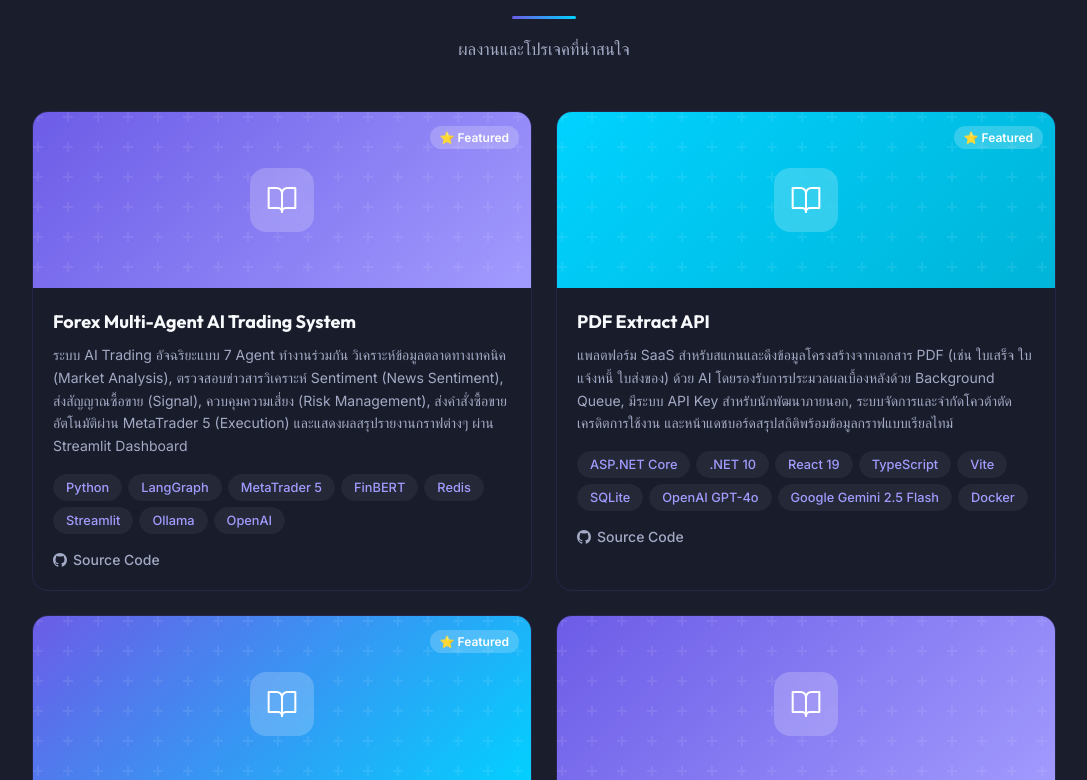
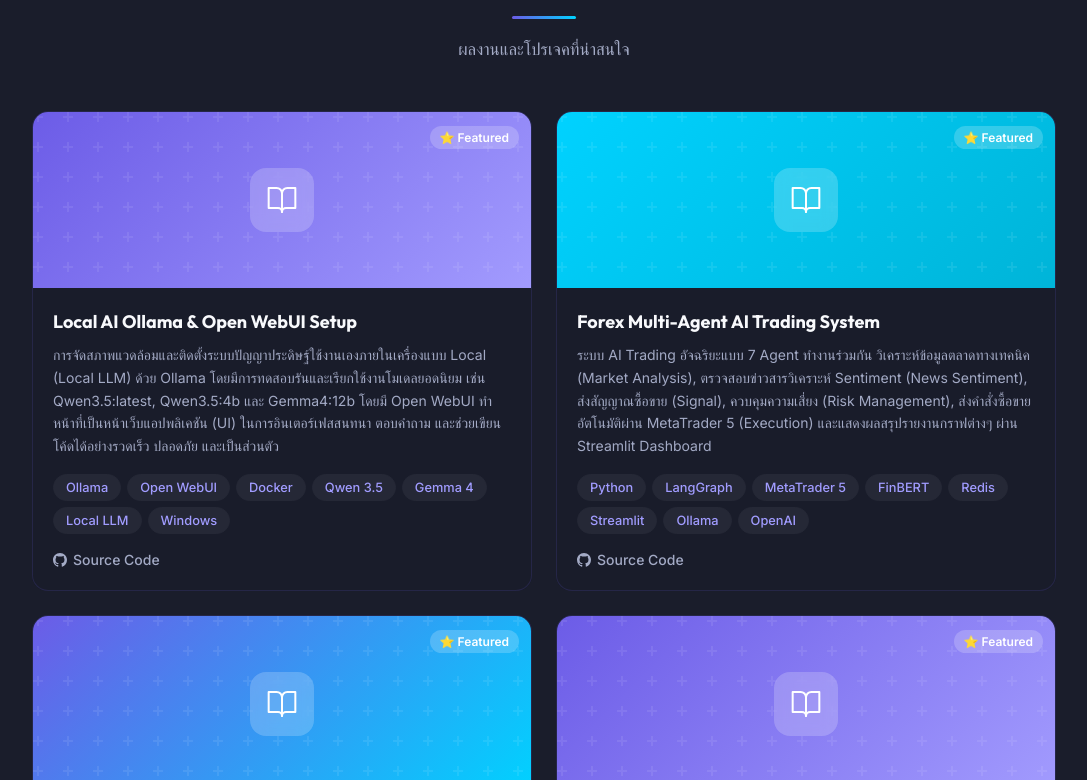
Before and after one commit to scorepionkille/scorepionkille.github.io, a Next.js app: page / in a window 1280 px wide. Shown: the part 8860-9640 px from the top of the page, without its empty margins (96-1183 px from the left). Built offline with nearby package versions, Linux system fonts and the light colour scheme.

Commit message:
feat: add data interface and initial state definitions to src/data/data.ts

```diff
--- a/src/data/data.ts
+++ b/src/data/data.ts
@@ -348,15 +348,24 @@ export const skillCategories: SkillCategory[] = [
 export const projects: Project[] = [
   {
     id: 1,
+    title: "Local AI Ollama & Open WebUI Setup",
+    description:
+      "การจัดสภาพแวดล้อมและติดตั้งระบบปัญญาประดิษฐ์ใช้งานเองภายในเครื่องแบบ Local (Local LLM) ด้วย Ollama โดยมีการทดสอบรันและเรียกใช้งานโมเดลยอดนิยม เช่น Qwen3.5:latest, Qwen3.5:4b และ Gemma4:12b โดยมี Open WebUI ทำหน้าที่เป็นหน้าเว็บแอปพลิเคชัน (UI) ในการอินเตอร์เฟสสนทนา ตอบคำถาม และช่วยเขียนโค้ดได้อย่างรวดเร็ว ปลอดภัย และเป็นส่วนตัว",
+    techStack: ["Ollama", "Open WebUI", "Docker", "Qwen 3.5", "Gemma 4", "Local LLM", "Windows"],
+    githubUrl: "https://github.com/adisornwongtip/AI_Local",
+    featured: true,
+  },
+  {
+    id: 2,
     title: "Forex Multi-Agent AI Trading System",
     description:
       "ระบบ AI Trading อัจฉริยะแบบ 7 Agent ทำงานร่วมกัน วิเคราะห์ข้อมูลตลาดทางเทคนิค (Market Analysis), ตรวจสอบข่าวสารวิเคราะห์ Sentiment (News Sentiment), ส่งสัญญาณซื้อขาย (Signal), ควบคุมความเสี่ยง (Risk Management), ส่งคำสั่งซื้อขายอัตโนมัติผ่าน MetaTrader 5 (Execution) และแสดงผลสรุปรายงานกราฟต่างๆ ผ่าน Streamlit Dashboard",
     techStack: ["Python", "LangGraph", "MetaTrader 5", "FinBERT", "Redis", "Streamlit", "Ollama", "OpenAI"],
-    githubUrl: "https://github.com/adisornwongtip/AutoTrading",
+    githubUrl: "https://github.com/adisornwongtip/AutoTradingEA",
     featured: true,
   },
   {
-    id: 2,
+    id: 3,
     title: "PDF Extract API",
     description:
       "แพลตฟอร์ม SaaS สำหรับสแกนและดึงข้อมูลโครงสร้างจากเอกสาร PDF (เช่น ใบเสร็จ ใบแจ้งหนี้ ใบส่งของ) ด้วย AI โดยรองรับการประมวลผลเบื้องหลังด้วย Background Queue, มีระบบ API Key สำหรับนักพัฒนาภายนอก, ระบบจัดการและจำกัดโควต้าตัดเครดิตการใช้งาน และหน้าแดชบอร์ดสรุปสถิติพร้อมข้อมูลกราฟแบบเรียลไทม์",
@@ -365,7 +374,7 @@ export const projects: Project[] = [
     featured: true,
   },
   {
-    id: 3,
+    id: 4,
     title: "Room Rental System (RRS)",
     description:
       "ระบบบริหารจัดการหอพักและห้องเช่าครบวงจร สำหรับผู้ดูแลระบบในการจัดการห้องพัก บันทึกข้อมูลผู้เช่า คำนวณค่าน้ำ-ค่าไฟ ออกใบแจ้งหนี้รายเดือน พร้อมระบบส่งการแจ้งเตือนยอดชำระเงินตรงเข้าห้องแชทหรือกลุ่ม LINE ของผู้เช่าอัตโนมัติผ่าน LINE Messaging API",
@@ -374,7 +383,7 @@ export const projects: Project[] = [
     featured: true,
   },
   {
-    id: 4,
+    id: 5,
     title: "Daily Task Management System",
     description:
       "เว็บแอปพลิเคชันสำหรับมอบหมายและติดตามงานประจำวันของทีมงาน พร้อมระบบลงชื่อเข้าใช้งาน (NextAuth) และระบบจัดการเก็บข้อมูลด้วยฐานข้อมูลผ่าน Prisma ORM",
```
